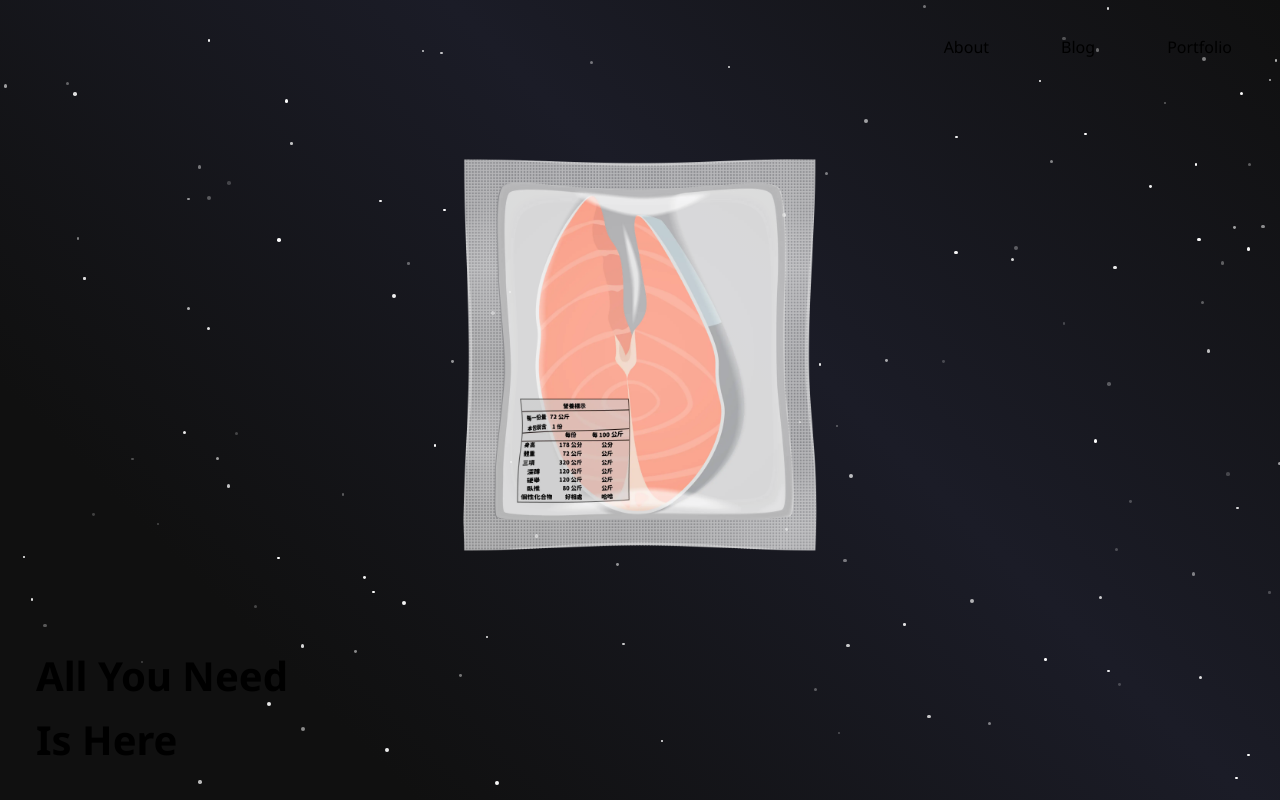
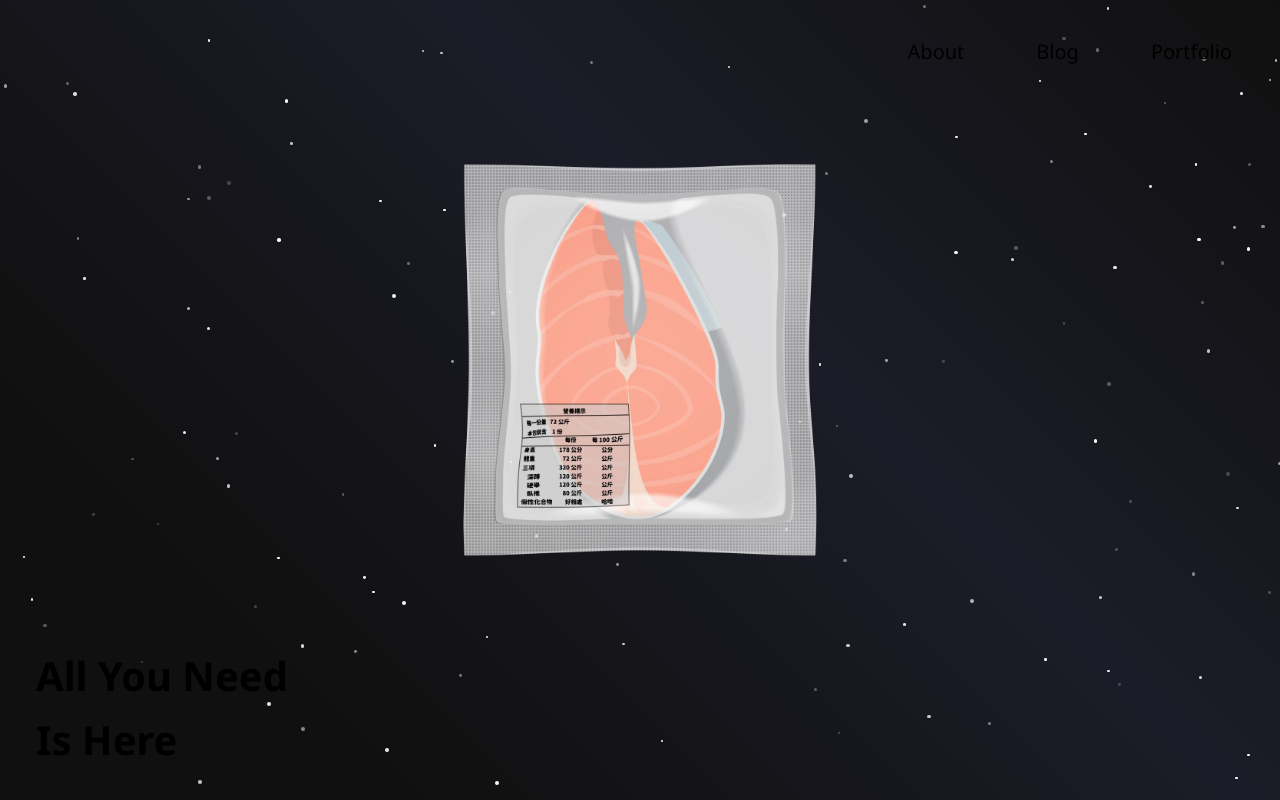
Before and after one commit to Woof29/myBlog, a Vue app: page / in a window 1280 px wide. Built offline with nearby package versions, Linux system fonts and the light colour scheme; no server answers.

Commit message:
modify: index menu style

```diff
--- a/src/pages/index.vue
+++ b/src/pages/index.vue
@@ -3,7 +3,6 @@ import { analytics } from '../../firebase/firebaseInit';
 import { logEvent } from 'firebase/analytics';
 
 const shakeImg = ref(null);
-// const clickCount = ref(0);
 const handleShake = () => {
   logEvent(analytics, 'user_action', { action_type: 'button_click' });
   if (shakeImg.value) {
@@ -13,20 +12,6 @@ const handleShake = () => {
     }, 500);
   }
 };
-
-// const goCreate = () => {
-//   clickCount.value++;
-//   if (clickCount.value === 1) {
-//     setTimeout(() => {
-//       clickCount.value = 0;
-//     }, 1000);
-//   }
-
-//   if (clickCount.value === 3) {
-//     router.push("/createPost");
-//     clickCount.value = 0;
-//   }
-// };
 </script>
 
 <template>
@@ -80,6 +65,7 @@ const handleShake = () => {
     }
     .item {
       a {
+        @include fontStyle(20, 400);
         padding: 8px 12px;
         position: relative;
         &:hover {
```
